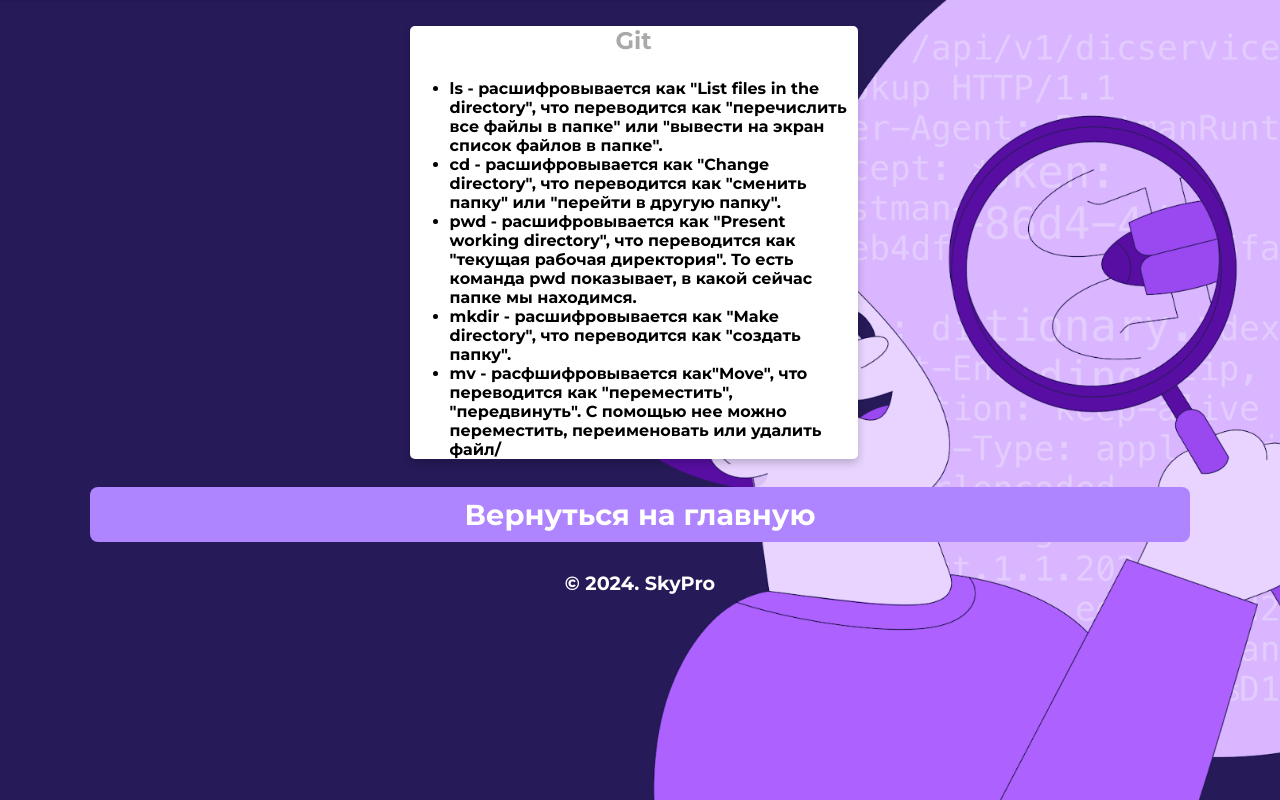
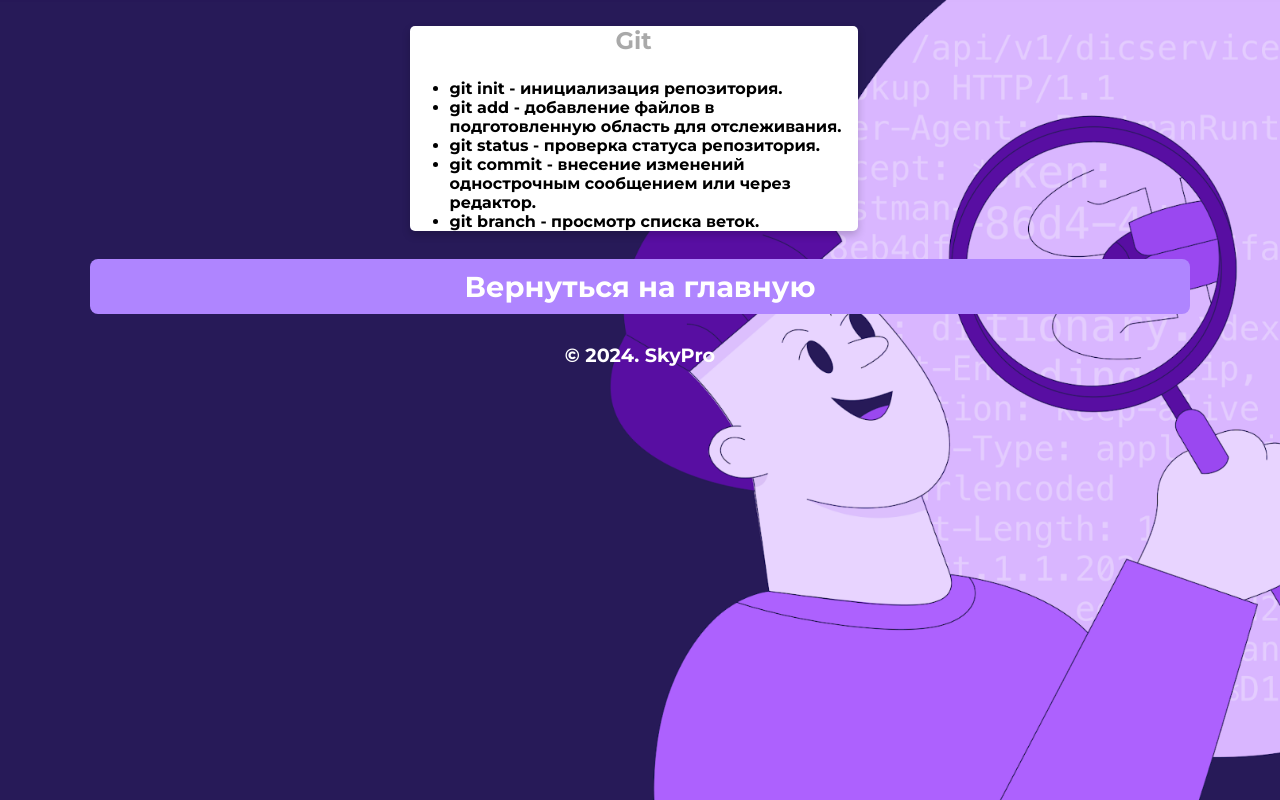
Before and after one commit to Annbookit/test-repo, a plain HTML site: page html/git.html in a window 1280 px wide. Drawn offline with Linux system fonts and the light colour scheme.

Commit message:
Add files via upload

```diff
--- a/html/git.html
+++ b/html/git.html
@@ -14,11 +14,11 @@
       <div class="card">
          <p class="subtitle">Git</p>
           <ul>
-            <li>ls - расшифровывается как "List files in the directory", что переводится как "перечислить все файлы в папке" или "вывести на экран список файлов в папке".</li>
-            <li>cd - расшифровывается как "Change directory", что переводится как "сменить папку" или "перейти в другую папку".</li>
-            <li>pwd - расшифровывается как "Present working directory", что переводится как "текущая рабочая директория". То есть команда pwd показывает, в какой сейчас папке мы находимся. </li>
-            <li>mkdir - расшифровывается как "Make directory", что переводится как "создать папку".</li>
-            <li>mv - расфшифровывается как"Move", что переводится как "переместить", "передвинуть". С помощью нее можно переместить, переименовать или удалить файл/</li>
+            <li>git init - инициализация репозитория.</li>
+            <li>git add - добавление файлов в подготовленную область для отслеживания.</li>
+            <li>git status - проверка статуса репозитория. </li>
+            <li>git commit -  внесение изменений однострочным сообщением или через редактор.</li>
+            <li>git branch - просмотр списка веток.</li>
          </ul>
       </div>
       <!--footer-->
```
Also changed, not shown: html/cmd.html (+2 -2 lines), defects.txt, improvements.txt.
